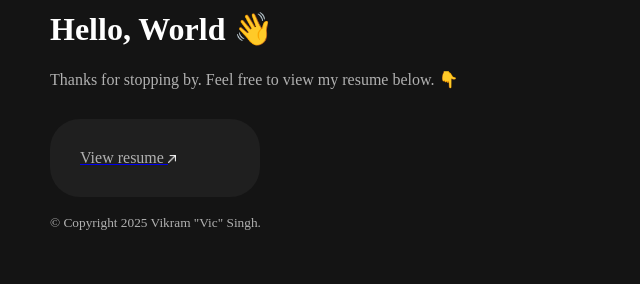
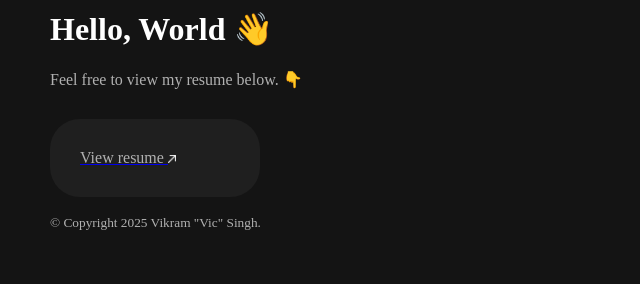
Before and after one commit to EverydayAIGuy/resume, a plain HTML site: page index.html in a window 1280 px wide. Shown: the part 206-490 px from the top of the page, without its empty margins (0-640 px from the left). Drawn offline with Linux system fonts and the light colour scheme.

Commit message:
Update index.html

```diff
--- a/index.html
+++ b/index.html
@@ -12,7 +12,7 @@
     </div>
     <div class="main-2">
         <h1>Hello, World 👋</h1>
-        <p>Thanks for stopping by. Feel free to view my resume below. 👇</p>
+        <p>Feel free to view my resume below. 👇</p>
         <a href="Resume.pdf" target="_blank"><p class="link">View resume <img class="arrow" src="arrow.png"></p></a>
     </div>
     <footer>
```
